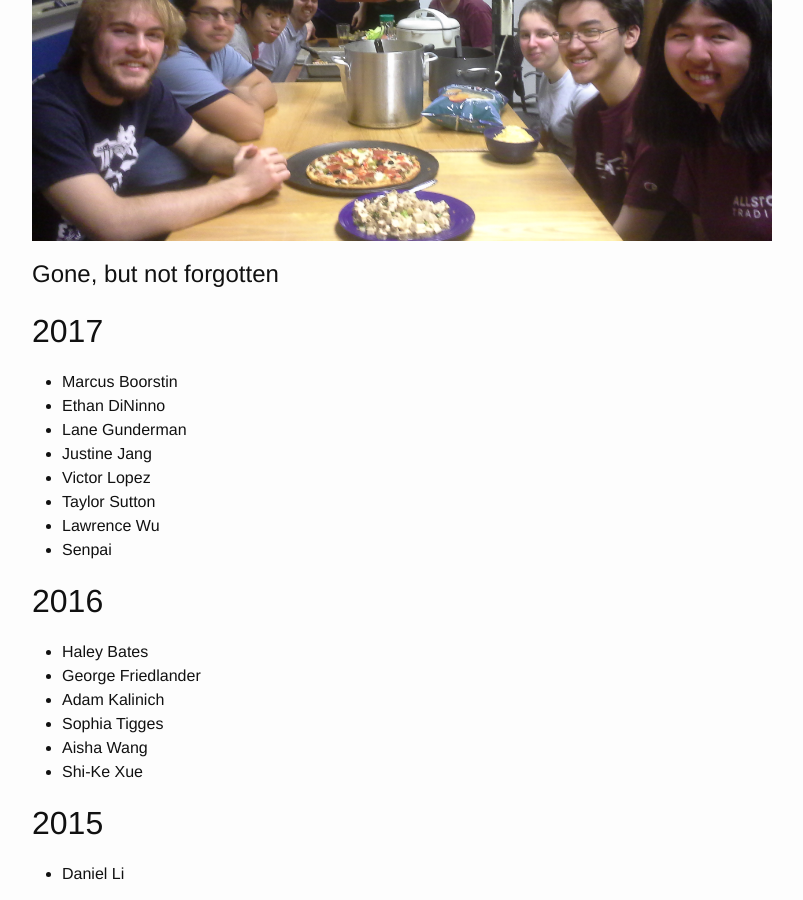
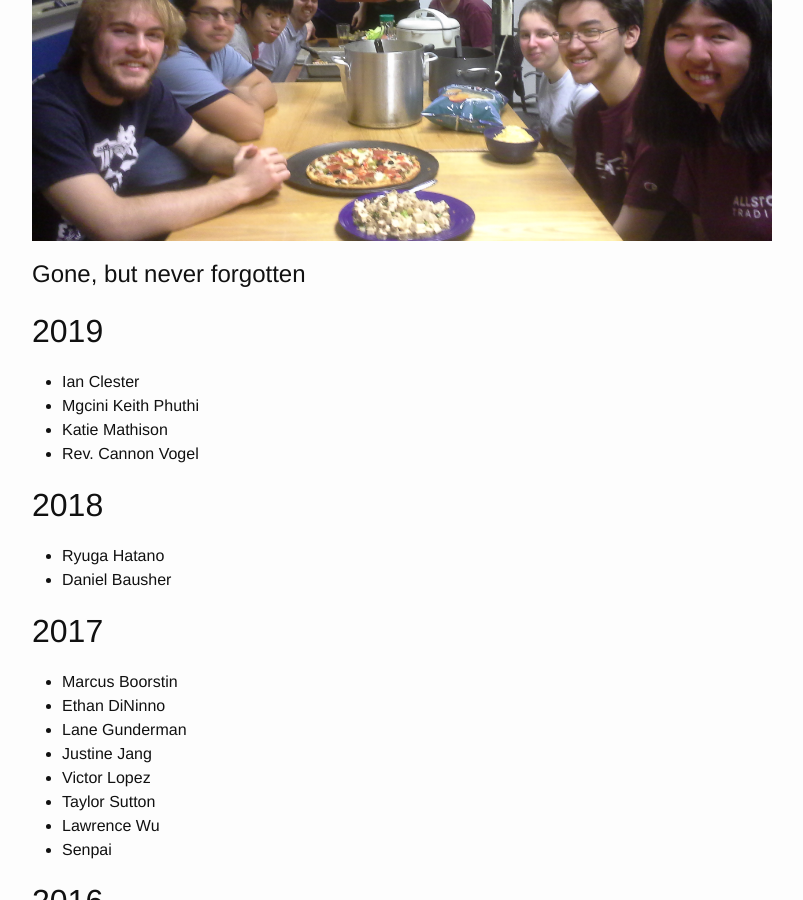
Before and after one commit to clam420/clam420.github.io, a Jekyll site: the page built from alumni.md, in a window 1280 px wide and 900 px high, scrolled down 367 px. Shown: the whole window, without its empty margins (238-1041 px from the left). Built offline with Jekyll 4.4.1, drawn with Linux system fonts in a browser that asks for light colours.

Commit message:
Update alumni.md

```diff
--- a/alumni.md
+++ b/alumni.md
@@ -5,7 +5,17 @@ permalink: /alumni/
 ---
 ![Floor Dinner](/assets/floordinner.jpg)
 
-# Gone, but not forgotten
+# Gone, but never forgotten
+
+## 2019
+* Ian Clester
+* Mgcini Keith Phuthi
+* Katie Mathison
+* Rev. Cannon Vogel
+
+## 2018
+* Ryuga Hatano
+* Daniel Bausher
 
 ## 2017
 * Marcus Boorstin
```
